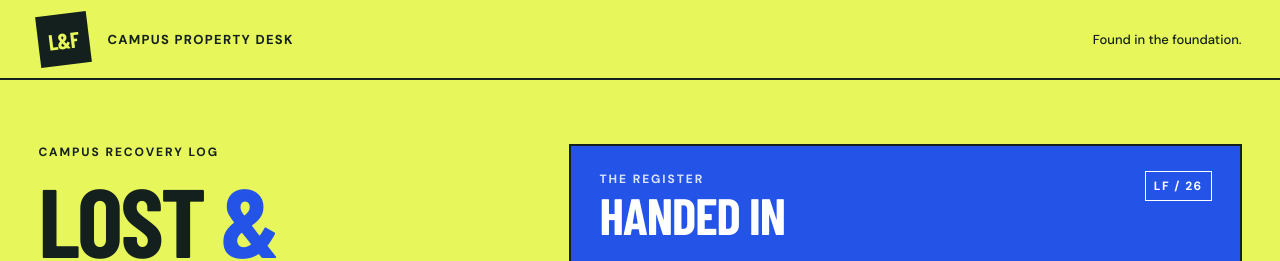
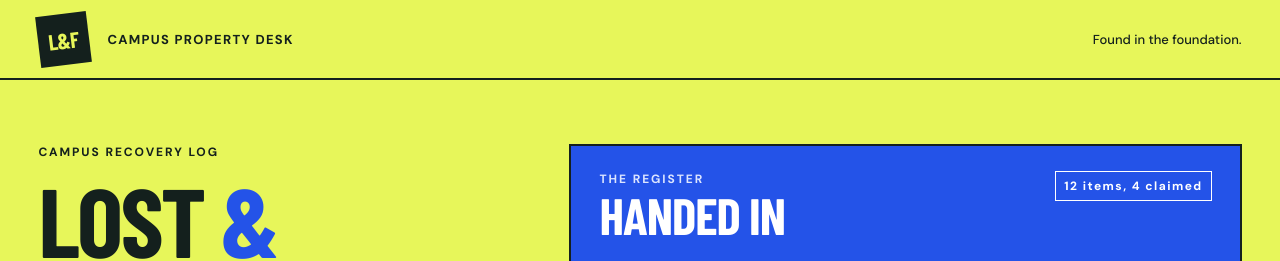
Before and after one commit to VytraDev/Lost-and-Found-ation, a React (Vite) app: page / in a window 1280 px wide. Shown: the top 261 px of the page. Built offline with nearby package versions, Linux system fonts and the light colour scheme; a web font is replaced by a local one.

Commit message:
Update records badge to display dynamic item count

```diff
--- a/src/App.jsx
+++ b/src/App.jsx
@@ -25,7 +25,7 @@ function App() {
               <p className="records-label">The register</p>
               <h2 id="records-title">Handed in</h2>
             </div>
-            <span className="records-badge">LF / 26</span>
+            <span className="records-badge">{items.length} items, {items.filter((item) => item.status === 'claimed').length} claimed</span>
           </div>
           <div className="toolbar"></div>
           <div className="list-head" aria-hidden="true">
```
